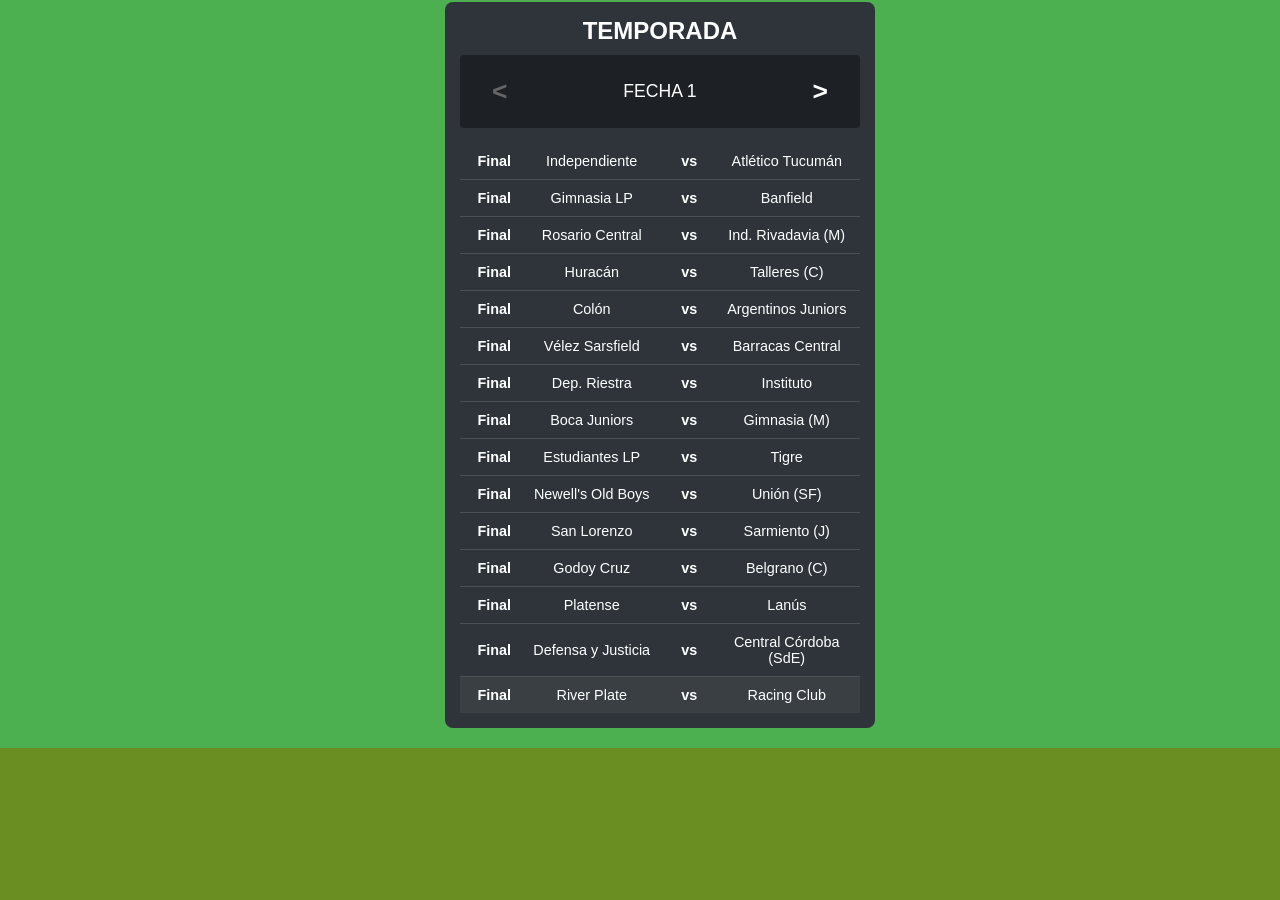
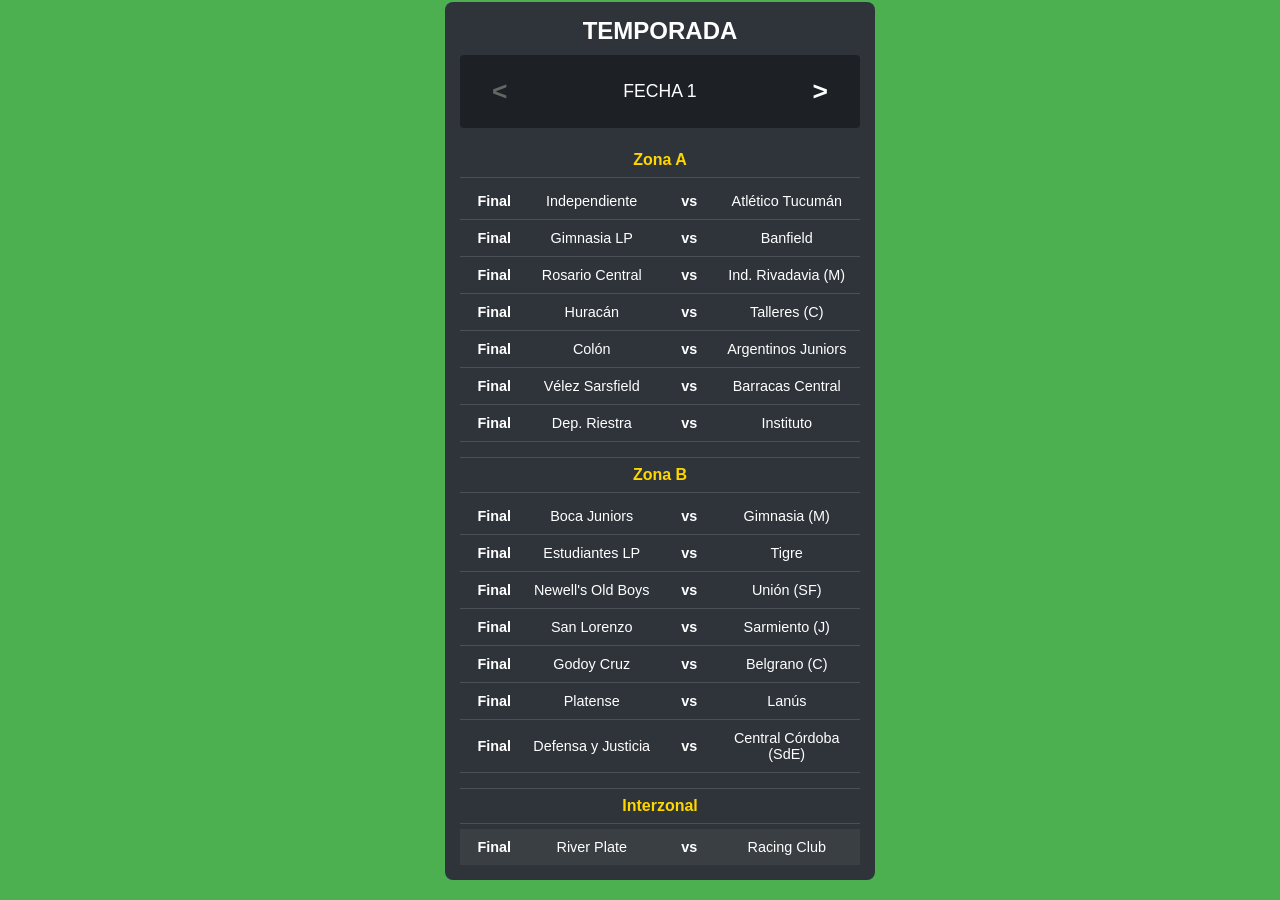
Before and after one commit to tobinapoli/fulbo, an Angular app: page /tabla-posiciones in a window 1280 px wide. Shown: the part 1600-2500 px from the top of the page. Before the commit the page ends 2348 px from the top, so only its background shows below. Built offline with nearby package versions, Linux system fonts and the light colour scheme.

Commit message:
division por zonas en el fixture

```diff
--- a/src/app/components/tabla-posiciones/tabla-posiciones.component.css
+++ b/src/app/components/tabla-posiciones/tabla-posiciones.component.css
@@ -134,6 +134,23 @@
   /* No necesita estilos especiales si los partidos se apilan verticalmente */
 }
 
+.titulo-zona-fixture {
+  color: #FFD700; /* Color dorado para los títulos de zona, por ejemplo */
+  text-align: center;
+  padding: 8px 0;
+  margin-top: 15px; /* Espacio antes del título de zona */
+  margin-bottom: 5px; /* Espacio después del título de zona */
+  font-size: 1em;
+  font-weight: bold;
+  border-top: 1px solid #4A5056; /* Línea separadora arriba */
+  border-bottom: 1px solid #4A5056; /* Línea separadora abajo */
+}
+
+.titulo-zona-fixture:first-of-type {
+  margin-top: 5px; /* Menos margen superior para el primer título de zona */
+  border-top: none; /* Sin borde superior para el primer título */
+}
+
 .partido-promiedos {
   display: flex;
   justify-content: space-between;
--- a/src/app/components/tabla-posiciones/tabla-posiciones.component.html
+++ b/src/app/components/tabla-posiciones/tabla-posiciones.component.html
@@ -64,21 +64,26 @@
 
         <div class="partidos-dia-container">
             <!-- Partidos Zona A -->
+            <h4 class="titulo-zona-fixture" *ngIf="datosFechaSeleccionada.partidosZonaA && datosFechaSeleccionada.partidosZonaA.length > 0">Zona A</h4>
             <div class="partido-promiedos" *ngFor="let partido of datosFechaSeleccionada.partidosZonaA">
                 <span class="estado-partido">Final</span> <!-- Asumiendo que todos son 'Final' por ahora -->
                 <span class="equipo-local">{{ partido.local }}</span>
                 <span class="resultado">vs</span> <!-- Podrías poner resultados reales aquí si los tuvieras -->
                 <span class="equipo-visitante">{{ partido.visitante }}</span>
             </div>
+
             <!-- Partidos Zona B -->
+            <h4 class="titulo-zona-fixture" *ngIf="datosFechaSeleccionada.partidosZonaB && datosFechaSeleccionada.partidosZonaB.length > 0">Zona B</h4>
             <div class="partido-promiedos" *ngFor="let partido of datosFechaSeleccionada.partidosZonaB">
                 <span class="estado-partido">Final</span>
                 <span class="equipo-local">{{ partido.local }}</span>
                 <span class="resultado">vs</span>
                 <span class="equipo-visitante">{{ partido.visitante }}</span>
             </div>
+
             <!-- Partido Interzonal -->
-            <div class="partido-promiedos interzonal-highlight">
+            <h4 class="titulo-zona-fixture" *ngIf="datosFechaSeleccionada.partidoInterzonal">Interzonal</h4>
+            <div class="partido-promiedos interzonal-highlight" *ngIf="datosFechaSeleccionada.partidoInterzonal">
                 <span class="estado-partido">Final</span>
                 <span class="equipo-local">{{ datosFechaSeleccionada.partidoInterzonal.local }}</span>
                 <span class="resultado">vs</span>
```
